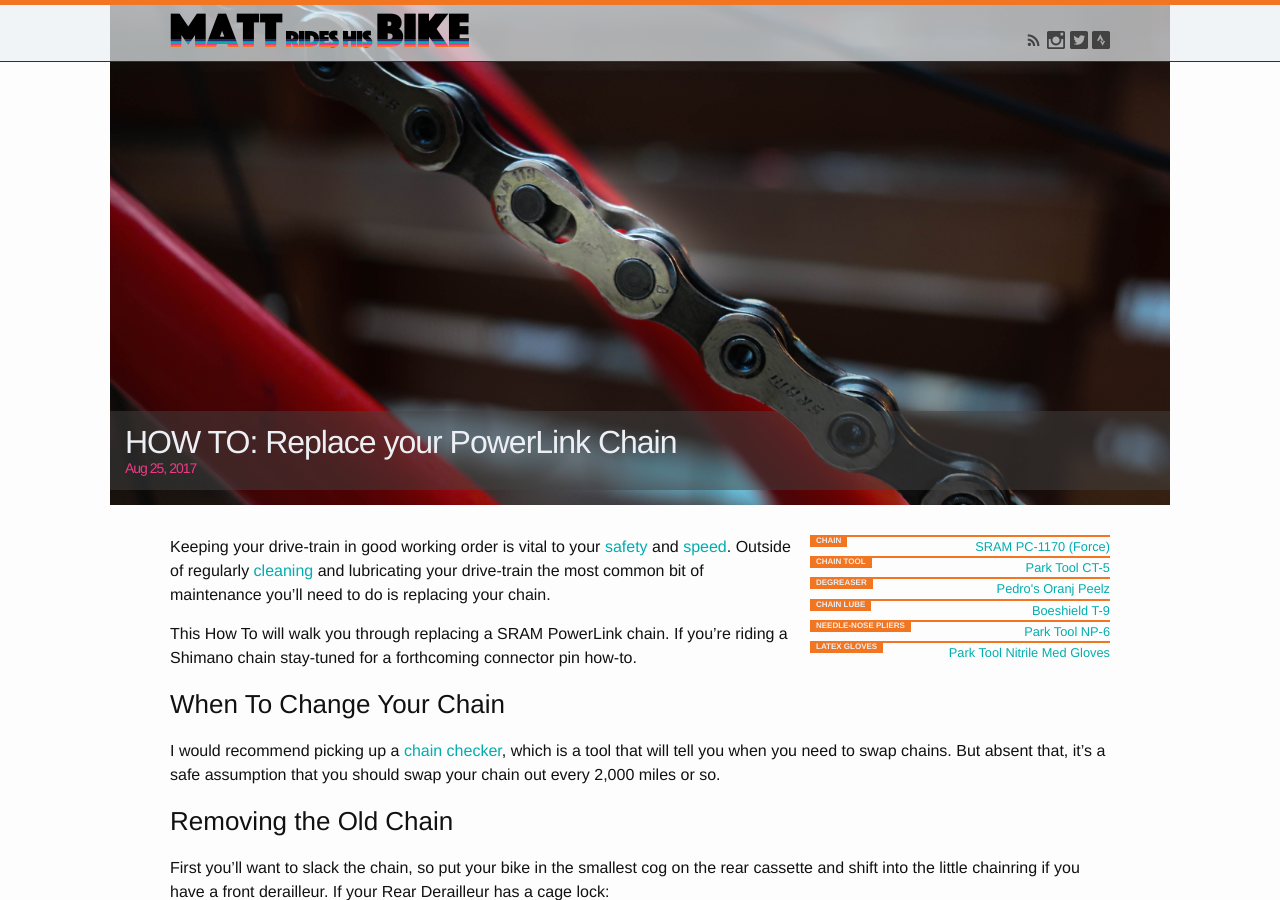
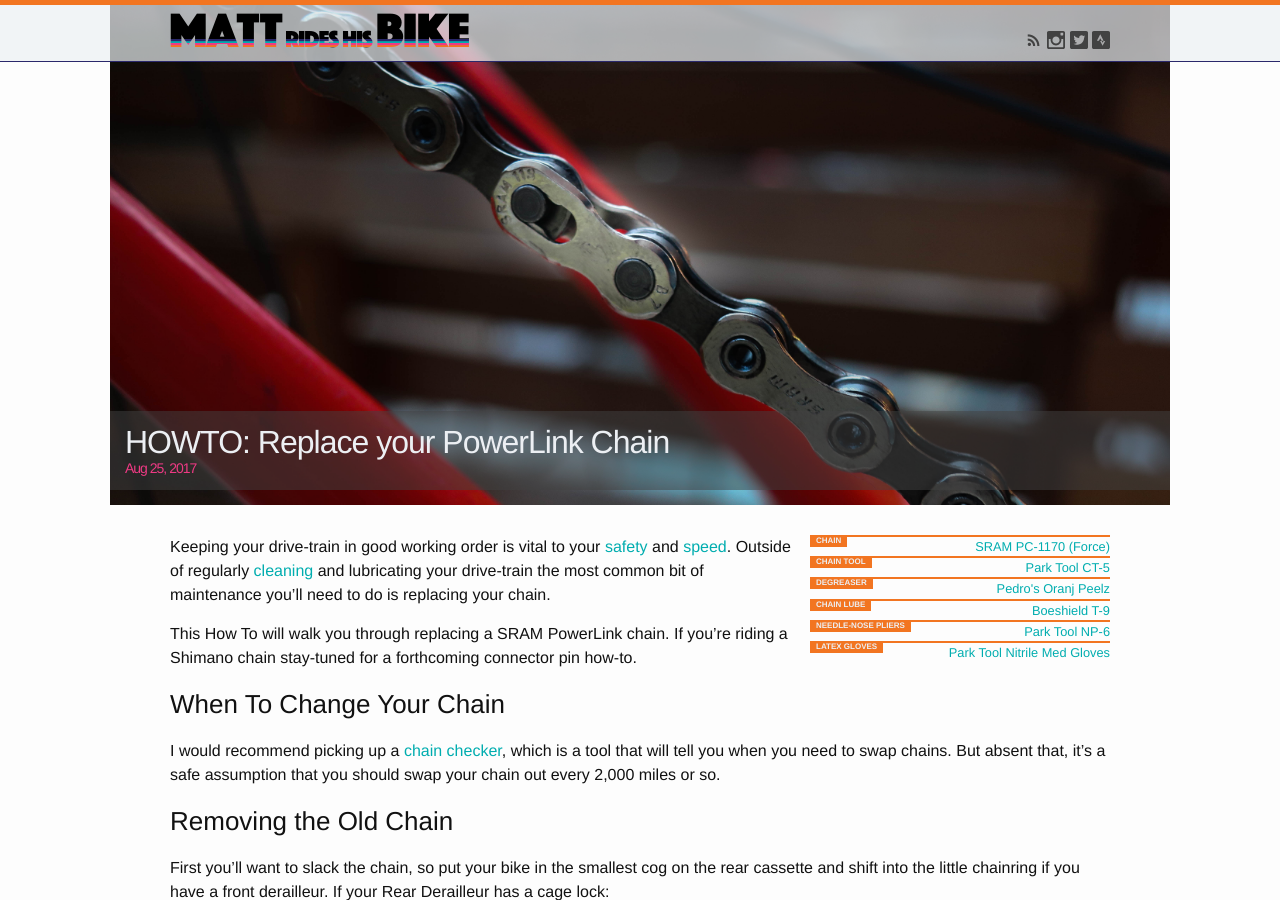
Before and after one commit to matthewstory/mattrideshis.bike, a Jekyll site: the page built from _posts/2017-08-25-replacing-your-chain.markdown, in a window 1280 px wide and 900 px high. Built offline with Jekyll 4.4.1, drawn with Linux system fonts in a browser that asks for light colours; nearby versions of some CDN libraries; comment, search, counter and statistics services are not loaded.

Commit message:
small tweak
Signed-off-by: Matthew Story <matthewstory@Matthews-MacBook.local>

```diff
--- a/_posts/2017-08-25-replacing-your-chain.markdown
+++ b/_posts/2017-08-25-replacing-your-chain.markdown
@@ -1,6 +1,6 @@
 ---
 layout: gear
-title:  "HOW TO: Replace your PowerLink Chain"
+title:  "HOWTO: Replace your PowerLink Chain"
 date:   2017-08-25 14:45:00 -0400
 categories: howto
 specifications:
```
